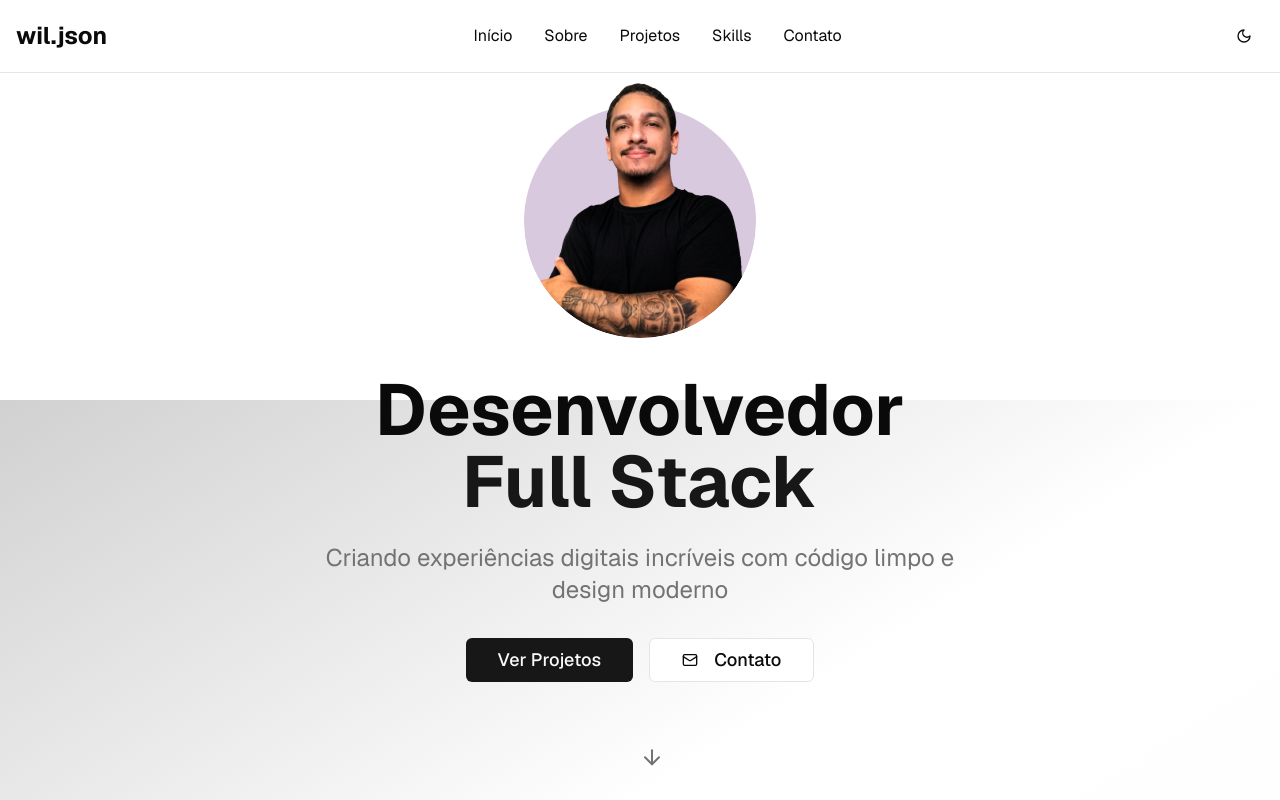
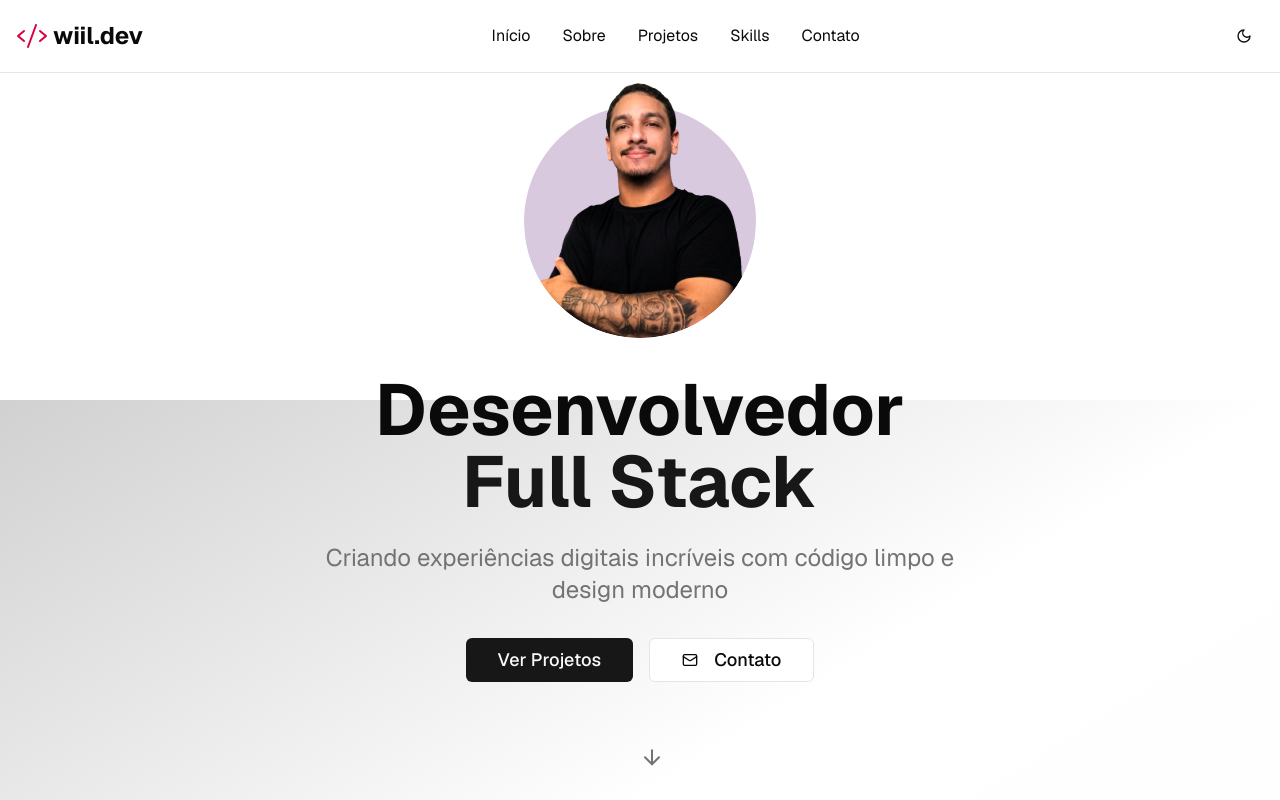
Before and after one commit to acioliwilson/portifolio, a Next.js app: page / in a window 1280 px wide. Shown: the top 800 px of the page. Built offline with nearby package versions, Linux system fonts and the light colour scheme.

Commit message:
color theme update and logo icon

```diff
--- a/app/globals.css
+++ b/app/globals.css
@@ -88,3 +88,7 @@
     @apply bg-background text-foreground;
   }
 }
+
+.myBrand {
+  display: flex; gap: 5px; align-items: center; cursor: pointer;
+}
--- a/app/page.tsx
+++ b/app/page.tsx
@@ -127,7 +127,10 @@ export default function Portfolio() {
       >
         <div className="container mx-auto px-4 py-4 flex justify-between items-center">
           <motion.div className="text-2xl font-bold" whileHover={{ scale: 1.05 }}>
-            wil.json
+            <div className="myBrand">
+              <svg xmlns="http://www.w3.org/2000/svg" className="logoIcon" width="32" height="32" fill="#D9023F" viewBox="0 0 256 256"><path d="M69.12,94.15,28.5,128l40.62,33.85a8,8,0,1,1-10.24,12.29l-48-40a8,8,0,0,1,0-12.29l48-40a8,8,0,0,1,10.24,12.3Zm176,27.7-48-40a8,8,0,1,0-10.24,12.3L227.5,128l-40.62,33.85a8,8,0,1,0,10.24,12.29l48-40a8,8,0,0,0,0-12.29ZM162.73,32.48a8,8,0,0,0-10.25,4.79l-64,176a8,8,0,0,0,4.79,10.26A8.14,8.14,0,0,0,96,224a8,8,0,0,0,7.52-5.27l64-176A8,8,0,0,0,162.73,32.48Z"></path></svg>
+              <span>wiil.dev</span>
+            </div>
           </motion.div>
           <nav className="hidden md:flex space-x-8">
             {["Início", "Sobre", "Projetos", "Skills", "Contato"].map((item, index) => (
@@ -300,7 +303,7 @@ export default function Portfolio() {
       <footer className="py-8 border-t bg-muted/50">
         <div className="container mx-auto px-4 text-center">
           <motion.p className="text-muted-foreground" initial={{ opacity: 0 }} whileInView={{ opacity: 1 }} viewport={{ once: true }}>
-            © 2025 wil.json
+            © 2025 wiil.dev
           </motion.p>
         </div>
       </footer>
--- a/styles/globals.css
+++ b/styles/globals.css
@@ -88,3 +88,7 @@
     @apply bg-background text-foreground;
   }
 }
+
+.myBrand {
+  display: flex; gap: 5px; align-items: center; border: 1px solid red;
+}
```
